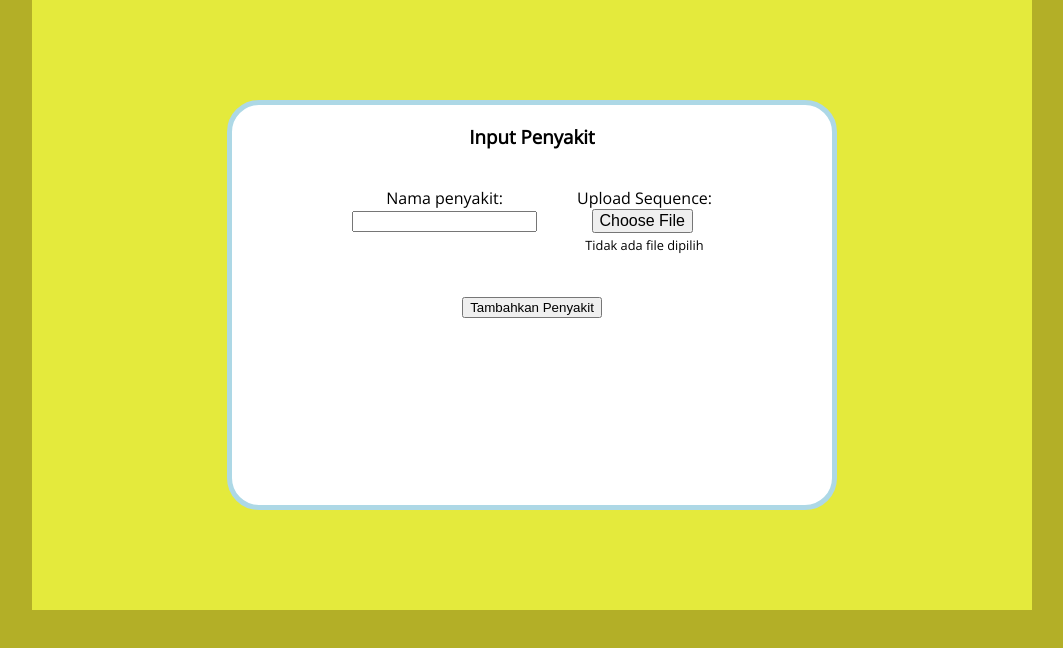
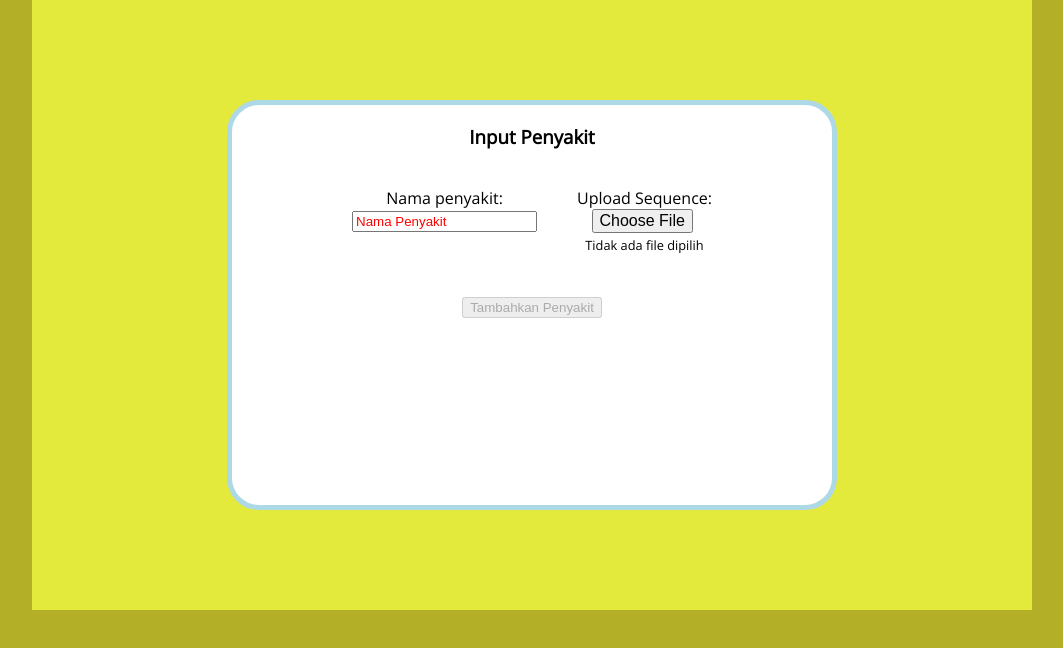
Before and after one commit to TubesForLyfe/Tubes3_13520064, a React (Create React App) app in the folder src/frontend/: page /add-disease in a window 1280 px wide. Shown: the top 648 px of the page, without its empty margins (108-1171 px from the left). Built offline with nearby package versions, Linux system fonts and the light colour scheme.

Commit message:
fixed addDisease

```diff
--- a/src/frontend/src/pages/components/Container/Container.js
+++ b/src/frontend/src/pages/components/Container/Container.js
@@ -6,15 +6,40 @@ import "./Container.css"
 import UploadSequence from "../UploadSequence/UploadSequence"
 
 const Container = () => {
+    const [fileValid, setfileValid] = useState(false)
+    const [namaValid, setnamaValid] = useState(false)
+
+    useEffect(() => {
+        disable(false, false)
+    }, [])
+
+
+    const disable = (fvalid, nvalid) => {
+        var button = document.getElementById("submitButton")
+        button.disabled = !(fvalid && nvalid)
+    }
+
+    const setHandler_nama = (bool) => {
+        var elmt = document.getElementById("uploadSequenceForm")
+        setnamaValid(bool)
+        disable(fileValid, bool)
+    }
+    const setHandler_file = (bool) => {
+        setfileValid(bool)
+        disable(bool, namaValid)
+    }
+
+
 
     return (
 
         <div class = "ContainerBody ">
             <h3>Input Penyakit</h3>
-            <InputBoxPenyakit/>
-            <UploadSequence/>
+            <InputBoxPenyakit func={(arg) => setHandler_nama(arg)}/>
+            <UploadSequence func={(arg) => setHandler_file(arg)}/>
             <br/>
-            <SubmitButton/>
+            <SubmitButton fileValid={fileValid} namaValid={namaValid} />
+            <div id="message"></div>
         </div>
 
     )
--- a/src/frontend/src/pages/components/InputBoxPenyakit/InputBoxPenyakit.js
+++ b/src/frontend/src/pages/components/InputBoxPenyakit/InputBoxPenyakit.js
@@ -1,14 +1,18 @@
 import React, { useState, useEffect } from "react"
 import "./InputBoxPenyakit.css"
 
-const InputBoxPenyakit = () => {
+const InputBoxPenyakit = (props) => {
+    const setHandler = () => {
+        var name = document.getElementById("fieldInputPenyakit").value
+        props.func(name != '')
+    }
 
     return (
 
         <div class = "InputBoxPenyakit colMargin">
             Nama penyakit:
-            <form>
-                <input id="fieldInputPenyakit" type="text"/>
+            <form id="InputBoxPenyakitForm">
+                <input id="fieldInputPenyakit" type="text" placeholder="Nama Penyakit" onChange={() => setHandler()}/>
             </form>
         </div>
 
--- a/src/frontend/src/pages/components/SubmitButton/SubmitButton.js
+++ b/src/frontend/src/pages/components/SubmitButton/SubmitButton.js
@@ -23,6 +23,8 @@ const SubmitButton = () => {
                     namaPenyakit: namapenyakit,
                     DNA: content,
                   }).then((response) => {
+                    var elmt = document.getElementById("message")
+                    elmt.textContent = response.data
                     console.log(response.data)
                   })
 
--- a/src/frontend/src/pages/components/UploadSequence/UploadSequence.css
+++ b/src/frontend/src/pages/components/UploadSequence/UploadSequence.css
@@ -1,8 +1,8 @@
-#inputPenyakitForm > input[type='file'] {
+#uploadSequenceForm > input[type='file'] {
      font-size: 0px;
 
 }
-#inputPenyakitForm > ::file-selector-button {
+#uploadSequenceForm > ::file-selector-button {
     font-size: 1rem;
 
  }
--- a/src/frontend/src/pages/components/UploadSequence/UploadSequence.js
+++ b/src/frontend/src/pages/components/UploadSequence/UploadSequence.js
@@ -1,10 +1,13 @@
-import React, { useState, useEffect } from "react"
+import React, { useState } from "react"
 import "./UploadSequence.css"
 
 
 
-let fileValid = false
-const UploadSequence = () => {
+
+const UploadSequence = (props) => {
+    let fileValid = false
+    var submitButton = document.getElementById("submitButton")
+
     const [labelName, setlabelName] = useState("Tidak ada file dipilih")// label below upload button
 
 
@@ -18,16 +21,21 @@ const UploadSequence = () => {
             if (getExtension(fileName) === "txt") {
                 fileValid = true
                 setlabelName(fileName)
+
             }
             else {
                 fileValid = false
                 setlabelName("Ekstensi file tidak valid")
+                console.log(submitButton.disabled)
             }
         }
         else {
             fileValid = false
             setlabelName("Tidak ada file dipilih")
+            console.log(submitButton.disabled)
         }
+        console.log(fileValid)
+        props.func(fileValid)
 
     }
 
@@ -36,7 +44,7 @@ const UploadSequence = () => {
 
         <div class = "UploadSequence colMargin">
             Upload Sequence:
-            <form id="inputPenyakitForm">
+            <form id="uploadSequenceForm">
                 <input id="filePenyakit" onChange={ setHandler } type="file" accept=".txt"/>
                 <br/>
                 <label id="fileChosen">
@@ -52,4 +60,3 @@ const UploadSequence = () => {
 
 }
 export default UploadSequence
-export const isFileValid = fileValid
```
Also changed, not shown: 1 other file (tests, documents, lock files or other folders).
